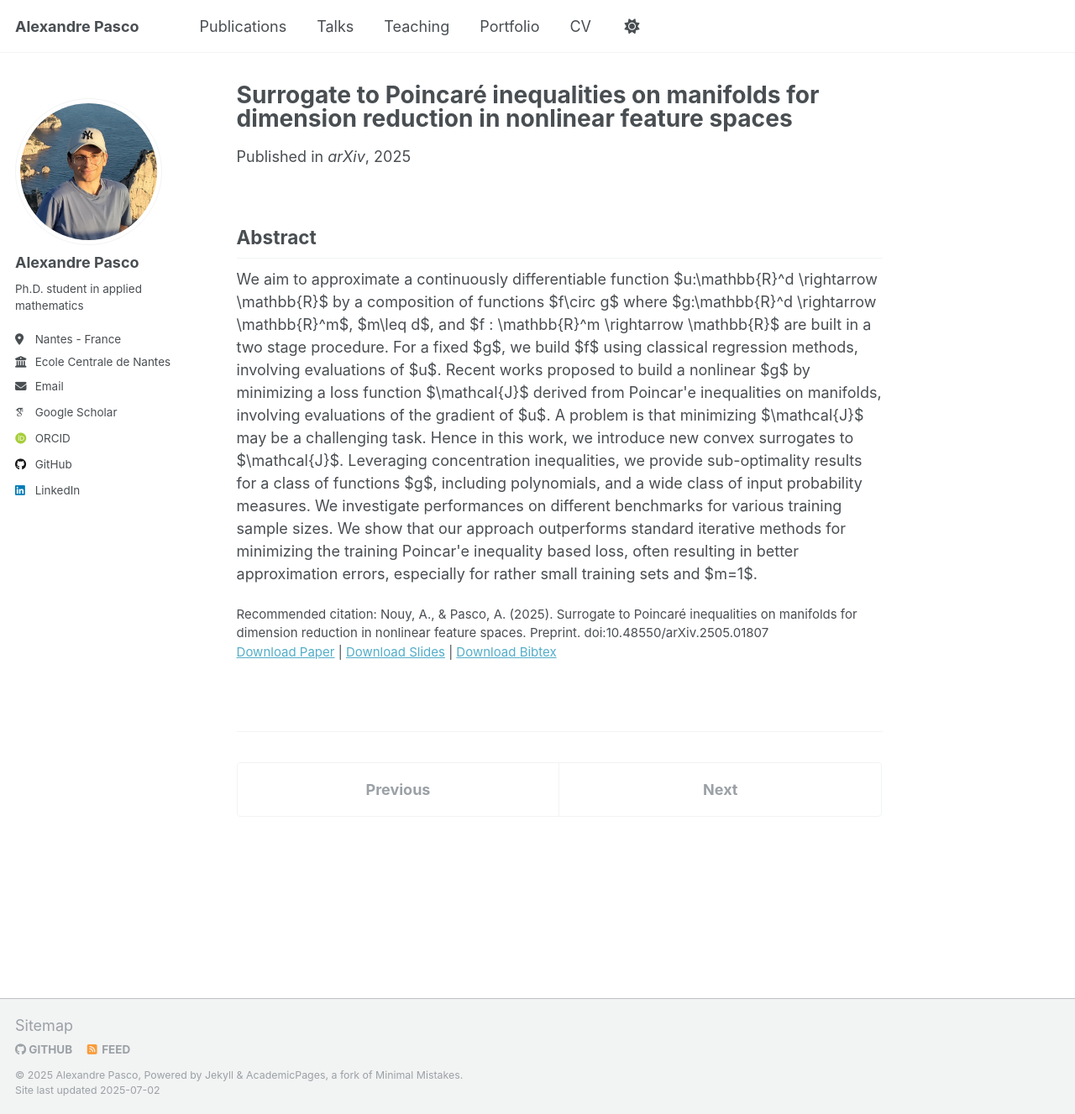
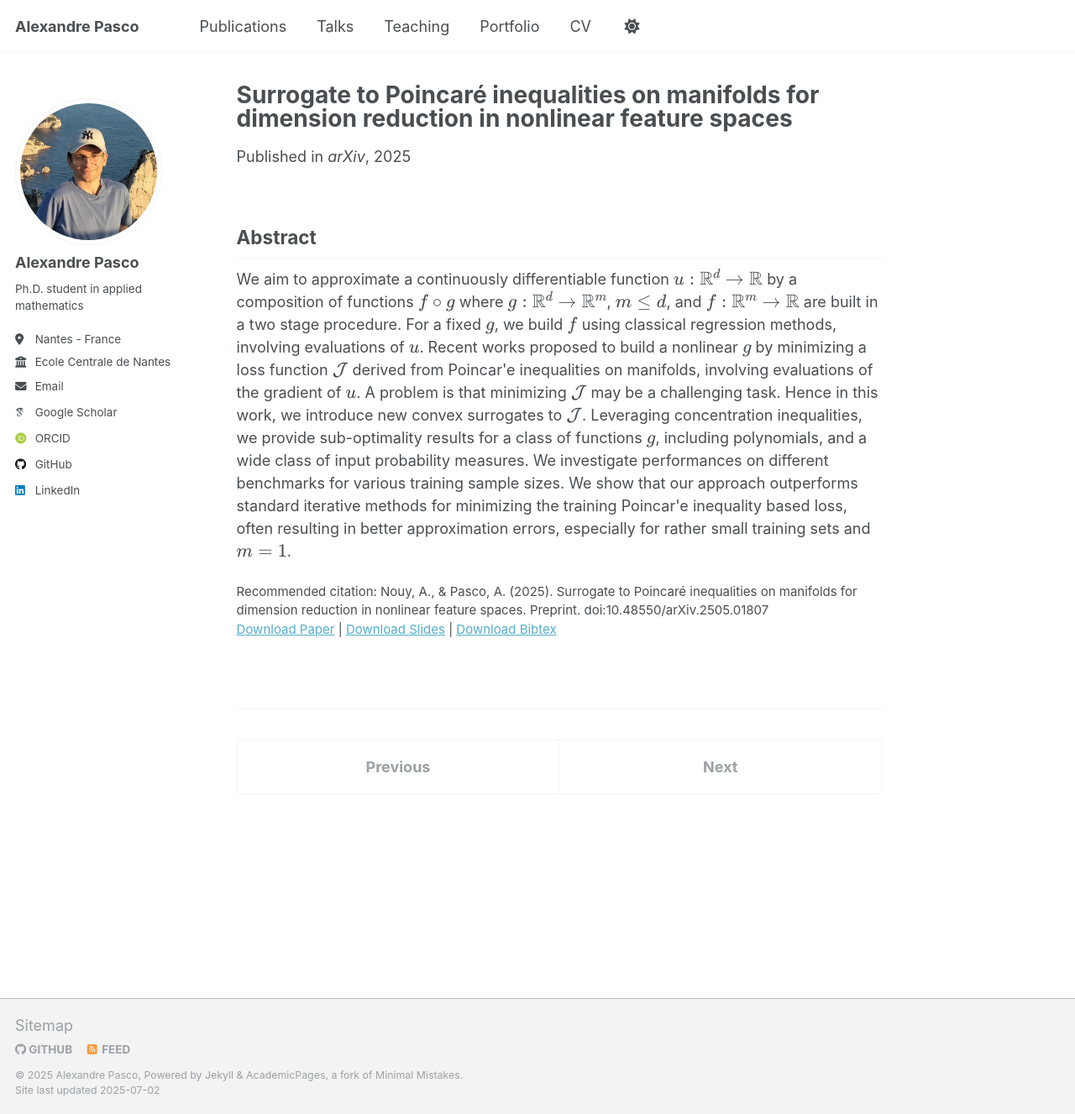
Before and after one commit to alexandre-pasco/alexandre-pasco.github.io, a Jekyll site: the page built from _publications/2025-05-23-surrogate-poincare-nonlinear-features.md, in a window 1280 px wide and 1327 px high. Shown: the whole window at 84% size. Built offline with Jekyll 4.4.1, drawn with Linux system fonts in a browser that asks for light colours; some web fonts are replaced.

Commit message:
fix: mathjax

```diff
--- a/_publications/2025-05-23-surrogate-poincare-nonlinear-features.md
+++ b/_publications/2025-05-23-surrogate-poincare-nonlinear-features.md
@@ -14,11 +14,11 @@ citation: 'Nouy, A., & Pasco, A. (2025). Surrogate to Poincaré inequalities on
 
 
 ## Abstract
-We aim to approximate a continuously differentiable function $u:\mathbb{R}^d \rightarrow \mathbb{R}$ by a composition of functions $f\circ g$ where $g:\mathbb{R}^d \rightarrow \mathbb{R}^m$, $m\leq d$, and $f : \mathbb{R}^m \rightarrow \mathbb{R}$ are built in a two stage procedure.
-For a fixed $g$, we build $f$ using classical regression methods, involving evaluations of $u$.
-Recent works proposed to build a nonlinear $g$ by minimizing a loss function $\mathcal{J}$ derived from Poincar\'e inequalities on manifolds, involving evaluations of the gradient of $u$.
-A problem is that minimizing $\mathcal{J}$ may be a challenging task.
-Hence in this work, we introduce new convex surrogates to $\mathcal{J}$.
-Leveraging concentration inequalities, we provide sub-optimality results for a class of functions $g$, including polynomials, and a wide class of input probability measures.
+We aim to approximate a continuously differentiable function $$u:\mathbb{R}^d \rightarrow \mathbb{R}$$ by a composition of functions $$f\circ g$$ where $$g:\mathbb{R}^d \rightarrow \mathbb{R}^m$$, $$m\leq d$$, and $$f : \mathbb{R}^m \rightarrow \mathbb{R}$$ are built in a two stage procedure.
+For a fixed $$g$$, we build $$f$$ using classical regression methods, involving evaluations of $$u$$.
+Recent works proposed to build a nonlinear $$g$$ by minimizing a loss function $$\mathcal{J}$$ derived from Poincar\'e inequalities on manifolds, involving evaluations of the gradient of $$u$$.
+A problem is that minimizing $$\mathcal{J}$$ may be a challenging task.
+Hence in this work, we introduce new convex surrogates to $$\mathcal{J}$$.
+Leveraging concentration inequalities, we provide sub-optimality results for a class of functions $$g$$, including polynomials, and a wide class of input probability measures.
 We investigate performances on different benchmarks for various training sample sizes.
-We show that our approach outperforms standard iterative methods for minimizing the training Poincar\'e inequality based loss, often resulting in better approximation errors, especially for rather small training sets and $m=1$.
+We show that our approach outperforms standard iterative methods for minimizing the training Poincar\'e inequality based loss, often resulting in better approximation errors, especially for rather small training sets and $$m=1$$.
```
Also changed, not shown: _publications/2024-04-24-dictionary-model-reduction-state-estimation.md (+5 -5 lines).
